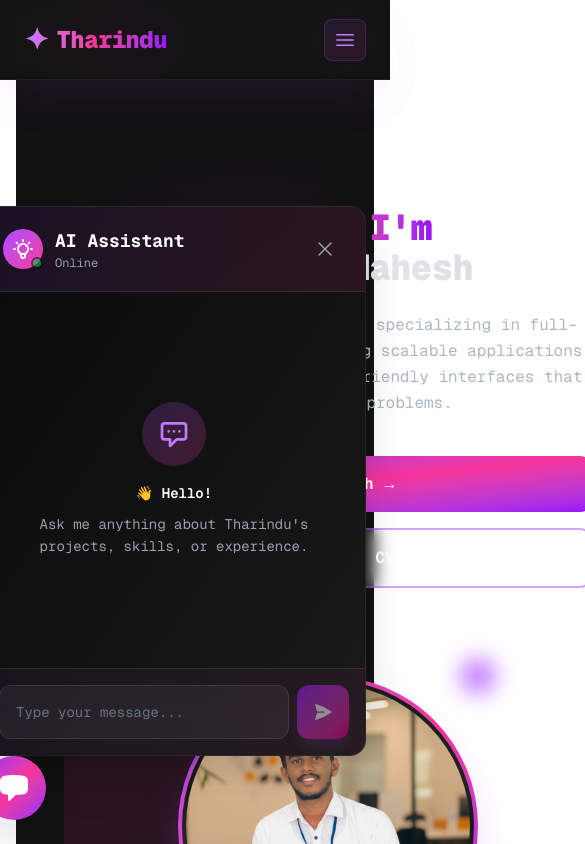
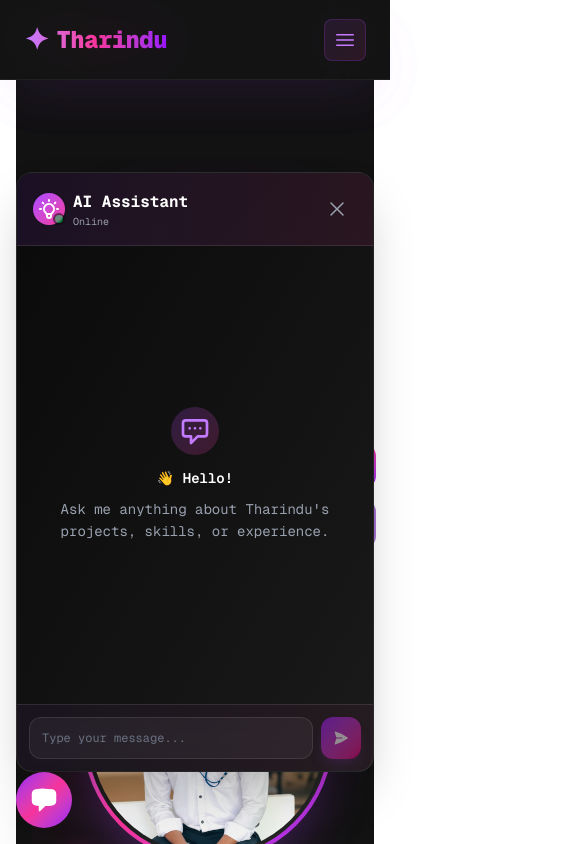
Before and after one commit to TharinduMahesh/portfolioTharindu, a Next.js app: page / in a window 390 px wide. Both pictures are taken after a click on the button 334 px from the left and 788 px from the top of the page. Shown: the top 844 px of the page, 585 px wide, since content can reach past the window. Built offline with nearby package versions, Linux system fonts and the light colour scheme.

Commit message:
update the mobile view

```diff
--- a/src/app/components/AIChatbot.tsx
+++ b/src/app/components/AIChatbot.tsx
@@ -75,20 +75,16 @@ export default function AIChatbot() {
     }
   };
 
-  const darkBg = "bg-[#181818]";
-  const lightText = "text-white";
-  const accentColor = "text-purple-500";
-
   return (
-    <div className="fixed bottom-6 right-6 z-50">
+    <div className="fixed bottom-4 right-4 sm:bottom-6 sm:right-6 z-50">
       {/* Chat Window */}
       {isOpen && (
-        <div className="w-96 h-[550px] shadow-2xl rounded-2xl flex flex-col overflow-hidden bg-gradient-to-br from-[#0a0a0a] to-[#1a1a1a] border border-white/10 backdrop-blur-xl">
+        <div className="w-[calc(100vw-2rem)] sm:w-96 h-[calc(100vh-8rem)] sm:h-[550px] max-h-[600px] shadow-2xl rounded-2xl flex flex-col overflow-hidden bg-gradient-to-br from-[#0a0a0a] to-[#1a1a1a] border border-white/10 backdrop-blur-xl">
           {/* Header */}
-          <div className="relative flex justify-between items-center p-5 border-b border-white/10 bg-gradient-to-r from-purple-500/10 to-pink-500/10">
-            <div className="flex items-center gap-3">
+          <div className="relative flex justify-between items-center p-4 sm:p-5 border-b border-white/10 bg-gradient-to-r from-purple-500/10 to-pink-500/10">
+            <div className="flex items-center gap-2 sm:gap-3">
               <div className="relative">
-                <div className="w-10 h-10 rounded-full bg-gradient-to-br from-purple-500 to-pink-500 flex items-center justify-center">
+                <div className="w-8 h-8 sm:w-10 sm:h-10 rounded-full bg-gradient-to-br from-purple-500 to-pink-500 flex items-center justify-center">
                   <svg className="w-6 h-6 text-white" fill="none" stroke="currentColor" viewBox="0 0 24 24">
                     <path strokeLinecap="round" strokeLinejoin="round" strokeWidth={2} d="M9.663 17h4.673M12 3v1m6.364 1.636l-.707.707M21 12h-1M4 12H3m3.343-5.657l-.707-.707m2.828 9.9a5 5 0 117.072 0l-.548.547A3.374 3.374 0 0014 18.469V19a2 2 0 11-4 0v-.531c0-.895-.356-1.754-.988-2.386l-.548-.547z" />
                   </svg>
@@ -96,8 +92,8 @@ export default function AIChatbot() {
                 <span className="absolute bottom-0 right-0 h-3 w-3 rounded-full bg-green-500 border-2 border-[#0a0a0a] animate-pulse"></span>
               </div>
               <div>
-                <span className="text-white font-bold text-lg">AI Assistant</span>
-                <p className="text-xs text-gray-400">Online</p>
+                <span className="text-white font-bold text-base sm:text-lg">AI Assistant</span>
+                <p className="text-[10px] sm:text-xs text-gray-400">Online</p>
               </div>
             </div>
             <button
@@ -109,24 +105,24 @@ export default function AIChatbot() {
           </div>
 
           {/* Messages */}
-          <div className="flex-grow overflow-y-auto p-5 space-y-4 scrollbar-thin scrollbar-thumb-purple-500/20 scrollbar-track-transparent">
+          <div className="flex-grow overflow-y-auto p-3 sm:p-5 space-y-3 sm:space-y-4 scrollbar-thin scrollbar-thumb-purple-500/20 scrollbar-track-transparent">
             {messages.length === 0 && (
-              <div className="h-full flex flex-col items-center justify-center text-center px-6">
-                <div className="w-16 h-16 rounded-full bg-gradient-to-br from-purple-500/20 to-pink-500/20 flex items-center justify-center mb-4">
+              <div className="h-full flex flex-col items-center justify-center text-center px-4 sm:px-6">
+                <div className="w-12 h-12 sm:w-16 sm:h-16 rounded-full bg-gradient-to-br from-purple-500/20 to-pink-500/20 flex items-center justify-center mb-3 sm:mb-4">
                   <svg className="w-8 h-8 text-purple-400" fill="none" stroke="currentColor" viewBox="0 0 24 24">
                     <path strokeLinecap="round" strokeLinejoin="round" strokeWidth={2} d="M8 10h.01M12 10h.01M16 10h.01M9 16H5a2 2 0 01-2-2V6a2 2 0 012-2h14a2 2 0 012 2v8a2 2 0 01-2 2h-5l-5 5v-5z" />
                   </svg>
                 </div>
                 <p className="text-gray-400 text-sm leading-relaxed">
                   <span className="block font-semibold text-white mb-2">👋 Hello!</span>
-                  Ask me anything about Tharindu's projects, skills, or experience.
+                  Ask me anything about Tharindu&apos;s projects, skills, or experience.
                 </p>
               </div>
             )}
             {messages.map((m) => (
               <div key={m.id} className={`flex ${m.role === "user" ? "justify-end" : "justify-start"} animate-fadeIn`}>
                 <div
-                  className={`max-w-[85%] p-4 rounded-2xl text-sm leading-relaxed ${
+                  className={`max-w-[85%] p-3 sm:p-4 rounded-2xl text-xs sm:text-sm leading-relaxed ${
                     m.role === "user"
                       ? "bg-gradient-to-br from-purple-600 to-pink-600 text-white rounded-br-md shadow-lg shadow-purple-500/20"
                       : "bg-white/5 text-gray-200 rounded-tl-md border border-white/10 backdrop-blur-sm"
@@ -150,10 +146,10 @@ export default function AIChatbot() {
           </div>
 
           {/* Input */}
-          <form onSubmit={handleSubmit} className="p-4 border-t border-white/10 bg-gradient-to-r from-purple-500/5 to-pink-500/5">
+          <form onSubmit={handleSubmit} className="p-3 sm:p-4 border-t border-white/10 bg-gradient-to-r from-purple-500/5 to-pink-500/5">
             <div className="flex gap-2">
               <input
-                className="flex-grow p-4 rounded-xl bg-white/5 border border-white/10 focus:border-purple-500/50 focus:ring-2 focus:ring-purple-500/20 outline-none text-sm text-white placeholder-gray-500 transition-all backdrop-blur-sm"
+                className="flex-grow p-3 sm:p-4 rounded-xl bg-white/5 border border-white/10 focus:border-purple-500/50 focus:ring-2 focus:ring-purple-500/20 outline-none text-xs sm:text-sm text-white placeholder-gray-500 transition-all backdrop-blur-sm"
                 value={input}
                 onChange={handleInputChange}
                 placeholder="Type your message..."
@@ -162,9 +158,9 @@ export default function AIChatbot() {
               <button
                 type="submit"
                 disabled={isLoading || !input.trim()}
-                className="p-4 rounded-xl bg-gradient-to-br from-purple-600 to-pink-600 hover:from-purple-500 hover:to-pink-500 transition-all duration-300 disabled:opacity-50 disabled:cursor-not-allowed shadow-lg shadow-purple-500/20 hover:shadow-purple-500/40 hover:scale-105"
+                className="p-3 sm:p-4 rounded-xl bg-gradient-to-br from-purple-600 to-pink-600 hover:from-purple-500 hover:to-pink-500 transition-all duration-300 disabled:opacity-50 disabled:cursor-not-allowed shadow-lg shadow-purple-500/20 hover:shadow-purple-500/40 hover:scale-105"
               >
-                <PaperAirplaneIcon className="h-5 w-5 text-white" />
+                <PaperAirplaneIcon className="h-4 w-4 sm:h-5 sm:w-5 text-white" />
               </button>
             </div>
           </form>
@@ -174,10 +170,10 @@ export default function AIChatbot() {
       {/* Floating Button */}
       <button
         onClick={toggleChat}
-        className="group w-16 h-16 rounded-full shadow-2xl bg-gradient-to-br from-purple-600 via-pink-500 to-purple-600 flex items-center justify-center hover:scale-110 transition-all duration-300 hover:shadow-purple-500/50 relative overflow-hidden"
+        className="group w-14 h-14 sm:w-16 sm:h-16 rounded-full shadow-2xl bg-gradient-to-br from-purple-600 via-pink-500 to-purple-600 flex items-center justify-center hover:scale-110 transition-all duration-300 hover:shadow-purple-500/50 relative overflow-hidden"
       >
         <div className="absolute inset-0 bg-gradient-to-br from-pink-600 via-purple-500 to-pink-600 opacity-0 group-hover:opacity-100 transition-opacity duration-300"></div>
-        <ChatBubbleLeftIcon className="h-8 w-8 text-white relative z-10" />
+        <ChatBubbleLeftIcon className="h-7 w-7 sm:h-8 sm:w-8 text-white relative z-10" />
         {!isOpen && (
           <span className="absolute -top-1 -right-1 w-4 h-4 bg-green-500 rounded-full border-2 border-white animate-pulse"></span>
         )}
--- a/src/app/components/EmailSection.tsx
+++ b/src/app/components/EmailSection.tsx
@@ -39,7 +39,7 @@ const EmailSection = () => {
         const errorData = await response.json();
         setError(`Failed to send. Error: ${errorData.error || response.statusText}`);
       }
-    } catch (err) {
+    } catch {
       setError("An unexpected error occurred. Please try again later.");
     } finally {
       setIsSubmitting(false);
@@ -53,7 +53,7 @@ const EmailSection = () => {
       viewport={{ once: true, amount: 0.2 }}
       transition={{ duration: 0.8 }}
       id="contact"
-      className='grid md:grid-cols-2 my-16 py-20 gap-12 relative overflow-hidden'
+      className='grid md:grid-cols-2 my-12 sm:my-16 py-12 sm:py-20 gap-8 sm:gap-12 relative overflow-hidden'
     >
       {/* Background gradient effects */}
       <div className="absolute inset-0 overflow-hidden pointer-events-none">
@@ -69,7 +69,7 @@ const EmailSection = () => {
           viewport={{ once: true }}
           transition={{ duration: 0.6, delay: 0.2 }}
         >
-          <h2 className='text-4xl md:text-5xl font-bold text-white mb-4'>
+          <h2 className='text-3xl sm:text-4xl md:text-5xl font-bold text-white mb-3 sm:mb-4'>
             Let&apos;s <span className="bg-gradient-to-r from-purple-400 to-pink-600 bg-clip-text text-transparent">Connect</span>
           </h2>
           <p className='text-[#ADB7BE] text-lg mb-8 max-w-md leading-relaxed'>
@@ -98,7 +98,7 @@ const EmailSection = () => {
           whileInView={{ opacity: 1, x: 0 }}
           viewport={{ once: true }}
           transition={{ duration: 0.6, delay: 0.3 }}
-          className="bg-gradient-to-br from-white/5 to-white/0 backdrop-blur-sm rounded-2xl p-8 border border-white/10"
+          className="bg-gradient-to-br from-white/5 to-white/0 backdrop-blur-sm rounded-2xl p-6 sm:p-8 border border-white/10"
         >
           {emailSubmitted ? (
             <motion.div
@@ -112,39 +112,39 @@ const EmailSection = () => {
                 </svg>
               </div>
               <h3 className="text-2xl font-bold text-white mb-2">Message Sent!</h3>
-              <p className="text-green-400 text-lg">Thank you for reaching out. I'll get back to you soon.</p>
+              <p className="text-green-400 text-lg">Thank you for reaching out. I&apos;ll get back to you soon.</p>
             </motion.div>
           ) : (
-            <form className='flex flex-col space-y-5' onSubmit={handleSubmit}>
+            <form className='flex flex-col space-y-4 sm:space-y-5' onSubmit={handleSubmit}>
               <div>
-                <label htmlFor="email" className="text-white block mb-2 text-sm font-semibold">Your Email</label>
+                <label htmlFor="email" className="text-white block mb-2 text-xs sm:text-sm font-semibold">Your Email</label>
                 <input
                   name="email"
                   type="email"
                   id="email"
                   required
-                  className="bg-[#0a0a0a] border border-white/10 placeholder-[#9CA2A9] text-gray-100 text-base rounded-xl block w-full p-4 focus:border-purple-500 focus:ring-2 focus:ring-purple-500/20 transition-all outline-none"
+                  className="bg-[#0a0a0a] border border-white/10 placeholder-[#9CA2A9] text-gray-100 text-sm sm:text-base rounded-xl block w-full p-3 sm:p-4 focus:border-purple-500 focus:ring-2 focus:ring-purple-500/20 transition-all outline-none"
                   placeholder="jacob@example.com"
                 />
               </div>
               <div>
-                <label htmlFor="subject" className="text-white block mb-2 text-sm font-semibold">Subject</label>
+                <label htmlFor="subject" className="text-white block mb-2 text-xs sm:text-sm font-semibold">Subject</label>
                 <input
                   name="subject"
                   type="text"
                   id="subject"
                   required
-                  className="bg-[#0a0a0a] border border-white/10 placeholder-[#9CA2A9] text-gray-100 text-base rounded-xl block w-full p-4 focus:border-purple-500 focus:ring-2 focus:ring-purple-500/20 transition-all outline-none"
+                  className="bg-[#0a0a0a] border border-white/10 placeholder-[#9CA2A9] text-gray-100 text-sm sm:text-base rounded-xl block w-full p-3 sm:p-4 focus:border-purple-500 focus:ring-2 focus:ring-purple-500/20 transition-all outline-none"
                   placeholder="Let's collaborate on..."
                 />
               </div>
               <div>
-                <label htmlFor="message" className="text-white block mb-2 text-sm font-semibold">Message</label>
+                <label htmlFor="message" className="text-white block mb-2 text-xs sm:text-sm font-semibold">Message</label>
                 <textarea
                   name="message"
                   id="message"
                   rows={5}
-                  className="bg-[#0a0a0a] border border-white/10 placeholder-[#9CA2A9] text-gray-100 text-base rounded-xl block w-full p-4 focus:border-purple-500 focus:ring-2 focus:ring-purple-500/20 transition-all outline-none resize-none"
+                  className="bg-[#0a0a0a] border border-white/10 placeholder-[#9CA2A9] text-gray-100 text-sm sm:text-base rounded-xl block w-full p-3 sm:p-4 focus:border-purple-500 focus:ring-2 focus:ring-purple-500/20 transition-all outline-none resize-none"
                   placeholder="Your message here..."
                 />
               </div>
@@ -154,7 +154,7 @@ const EmailSection = () => {
                 whileTap={{ scale: 0.98 }}
                 type="submit"
                 disabled={isSubmitting}
-                className={`group relative bg-gradient-to-br from-purple-600 via-pink-500 to-purple-600 text-white font-bold py-4 px-8 rounded-xl w-full transition-all duration-300 overflow-hidden ${
+                className={`group relative bg-gradient-to-br from-purple-600 via-pink-500 to-purple-600 text-white font-bold py-3 sm:py-4 px-6 sm:px-8 rounded-xl w-full text-sm sm:text-base transition-all duration-300 overflow-hidden ${
                   isSubmitting ? 'opacity-50 cursor-not-allowed' : 'hover:shadow-2xl hover:shadow-purple-500/50 cursor-pointer'
                 }`}
               >
--- a/src/app/components/HeroSection.tsx
+++ b/src/app/components/HeroSection.tsx
@@ -8,14 +8,14 @@ import Link from "next/link";
 
 const HeroSection = () => {
   return (
-    <section className="lg:py-20 py-12 relative" id="home">
+    <section className="py-8 sm:py-12 lg:py-20 relative" id="home">
       {/* Background gradient orbs */}
       <div className="absolute inset-0 overflow-hidden pointer-events-none">
         <div className="absolute top-20 left-10 w-72 h-72 bg-purple-500/20 rounded-full blur-3xl animate-pulse"></div>
         <div className="absolute bottom-20 right-10 w-96 h-96 bg-pink-500/20 rounded-full blur-3xl animate-pulse" style={{animationDelay: '1s'}}></div>
       </div>
 
-      <div className="grid grid-cols-1 sm:grid-cols-12 gap-12 items-center relative z-10">
+      <div className="grid grid-cols-1 sm:grid-cols-12 gap-8 sm:gap-12 items-center relative z-10">
         {/* Text Section */}
         <motion.div
           initial={{ opacity: 0, y: 50 }}
@@ -30,7 +30,7 @@ const HeroSection = () => {
             className="inline-block mb-4 px-4 py-2 rounded-full bg-gradient-to-r from-purple-500/10 to-pink-500/10 border border-purple-500/20"
           >          </motion.div> */}
 
-          <h1 className="text-white mb-6 text-4xl sm:text-5xl lg:text-7xl lg:leading-tight font-black tracking-tight">
+          <h1 className="text-white mb-4 sm:mb-6 text-3xl sm:text-5xl lg:text-7xl leading-tight lg:leading-tight font-black tracking-tight">
             <span className="text-transparent bg-clip-text bg-gradient-to-r from-purple-400 via-pink-500 to-purple-600 animate-gradient">
               Hello, I&apos;m{" "}
             </span>
@@ -51,17 +51,17 @@ const HeroSection = () => {
               className="block bg-gradient-to-r from-white to-gray-300 bg-clip-text text-transparent"
             />
           </h1>
-          <p className="text-[#ADB7BE] text-base sm:text-lg mb-10 lg:text-xl leading-relaxed max-w-2xl mx-auto sm:mx-0">
+          <p className="text-[#ADB7BE] text-sm sm:text-base lg:text-lg mb-6 sm:mb-10 leading-relaxed max-w-2xl mx-auto sm:mx-0 px-2 sm:px-0">
             A passionate software engineer specializing in full-stack
             web development. Building scalable applications and
             crafting efficient, user-friendly interfaces that solve real-world problems.
           </p>
-          <div className="flex flex-col sm:flex-row gap-4 justify-center sm:justify-start">
+          <div className="flex flex-col sm:flex-row gap-3 sm:gap-4 justify-center sm:justify-start px-2 sm:px-0">
             <Link href="/contact" passHref>
               <motion.button
                 whileHover={{ scale: 1.05, y: -2 }}
                 whileTap={{ scale: 0.95 }}
-                className="group px-8 py-4 rounded-xl bg-gradient-to-br from-purple-600 via-pink-500 to-purple-600 hover:shadow-2xl hover:shadow-purple-500/50 text-white font-bold text-base w-full sm:w-auto transition-all duration-300 cursor-pointer relative overflow-hidden"
+                className="group px-6 sm:px-8 py-3 sm:py-4 rounded-xl bg-gradient-to-br from-purple-600 via-pink-500 to-purple-600 hover:shadow-2xl hover:shadow-purple-500/50 text-white font-bold text-sm sm:text-base w-full sm:w-auto transition-all duration-300 cursor-pointer relative overflow-hidden"
               >
                 <span className="relative z-10 flex items-center justify-center gap-2">
                   Get in Touch
@@ -75,7 +75,7 @@ const HeroSection = () => {
               <motion.button
                 whileHover={{ scale: 1.05, y: -2 }}
                 whileTap={{ scale: 0.95 }}
-                className="group px-8 py-4 rounded-xl bg-white/5 border-2 border-purple-500/50 backdrop-blur-sm hover:bg-purple-500/10 hover:border-purple-400 text-white font-bold text-base w-full sm:w-auto transition-all duration-300 cursor-pointer"
+                className="group px-6 sm:px-8 py-3 sm:py-4 rounded-xl bg-white/5 border-2 border-purple-500/50 backdrop-blur-sm hover:bg-purple-500/10 hover:border-purple-400 text-white font-bold text-sm sm:text-base w-full sm:w-auto transition-all duration-300 cursor-pointer"
               >
                 <span className="flex items-center justify-center gap-2">
                   <svg className="w-5 h-5" fill="none" stroke="currentColor" viewBox="0 0 24 24">
@@ -89,12 +89,12 @@ const HeroSection = () => {
         </motion.div>
 
         {/* Image Section */}
-        <div className="col-span-12 sm:col-span-5 flex justify-center sm:justify-end mt-10 sm:mt-0">
+        <div className="col-span-12 sm:col-span-5 flex justify-center sm:justify-end mt-8 sm:mt-10 md:mt-0">
           <motion.div
             initial={{ opacity: 0, scale: 0.8 }}
             animate={{ opacity: 1, scale: 1 }}
             transition={{ duration: 0.8, delay: 0.4 }}
-            className="relative rounded-full bg-gradient-to-br from-purple-500 via-pink-500 to-purple-600 p-1 w-[300px] h-[300px] lg:w-[480px] lg:h-[480px] max-w-full shadow-2xl shadow-purple-500/30 hover:shadow-purple-500/50 transition-all duration-500"
+            className="relative rounded-full bg-gradient-to-br from-purple-500 via-pink-500 to-purple-600 p-1 w-[250px] h-[250px] sm:w-[300px] sm:h-[300px] lg:w-[480px] lg:h-[480px] max-w-full shadow-2xl shadow-purple-500/30 hover:shadow-purple-500/50 transition-all duration-500"
           >
             <div className="relative w-full h-full rounded-full overflow-hidden bg-gradient-to-br from-[#0a0a0a] to-[#1a1a1a] border-4 border-white/5">
               <Image
--- a/src/app/components/Navbar.tsx
+++ b/src/app/components/Navbar.tsx
@@ -23,15 +23,8 @@ const forceHardRefresh = () => {
 const Navbar = () => {
   const [isOpen, setIsOpen] = useState(false)
   const pathname = usePathname()
-  const [isScrolledToTop, setIsScrolledToTop] = useState(true)
+  const [, setIsScrolledToTop] = useState(true)
   const [activeHash, setActiveHash] = useState<string>("")
-
-  const baseClasses =
-    "block py-2 px-4 sm:text-base rounded-lg transition-all duration-300 font-semibold tracking-wide relative"
-  const activeClasses =
-    "text-white bg-gradient-to-br from-purple-500/20 to-pink-500/20 border border-purple-500/30 shadow-lg shadow-purple-500/20"
-  const inactiveClasses =
-    "text-[#ADB7BE] hover:text-white hover:bg-white/5 hover:border hover:border-white/10"
 
   useEffect(() => {
     setIsOpen(false)
--- a/src/app/components/ProjectCard.tsx
+++ b/src/app/components/ProjectCard.tsx
@@ -33,9 +33,9 @@ const ProjectCard = ({ imgUrl, title, description, gitUrl, previewUrl }: Props)
           </Link>
         </div>
       </div>
-      <div className='text-white py-6 px-5'>
-        <h5 className='text-xl font-bold mb-2 group-hover:text-transparent group-hover:bg-clip-text group-hover:bg-gradient-to-r group-hover:from-purple-400 group-hover:to-pink-600 transition-all duration-300'>{title}</h5>
-        <p className='text-[#ADB7BE] text-sm leading-relaxed'>{description}</p>
+      <div className='text-white py-4 sm:py-6 px-4 sm:px-5'>
+        <h5 className='text-lg sm:text-xl font-bold mb-2 group-hover:text-transparent group-hover:bg-clip-text group-hover:bg-gradient-to-r group-hover:from-purple-400 group-hover:to-pink-600 transition-all duration-300'>{title}</h5>
+        <p className='text-[#ADB7BE] text-xs sm:text-sm leading-relaxed'>{description}</p>
       </div>
     </div>
   );
--- a/src/app/globals.css
+++ b/src/app/globals.css
@@ -24,5 +24,30 @@ body {
   color: var(--foreground);
   font-family: Arial, Helvetica, sans-serif;
   scroll-behavior: smooth;
+  overflow-x: hidden; /* Prevent horizontal scroll on mobile */
+}
 
+/* Smooth scrolling for mobile */
+@media (max-width: 768px) {
+  html {
+    scroll-padding-top: 80px; /* Adjust for fixed navbar */
+  }
 }
+
+/* Custom scrollbar for webkit browsers */
+::-webkit-scrollbar {
+  width: 8px;
+}
+
+::-webkit-scrollbar-track {
+  background: #0a0a0a;
+}
+
+::-webkit-scrollbar-thumb {
+  background: linear-gradient(to bottom, #a855f7, #ec4899);
+  border-radius: 4px;
+}
+
+::-webkit-scrollbar-thumb:hover {
+  background: linear-gradient(to bottom, #9333ea, #db2777);
+}
--- a/src/app/page.tsx
+++ b/src/app/page.tsx
@@ -5,13 +5,12 @@ import AboutSection from "./components/AboutSection";
 import SkillsSection from "./components/SkillsSection";
 import Project from "./components/project";
 import EmailSection from "./components/EmailSection";
-import Footer from "./components/Footer"; // Keep Footer here
 
 export default function Home() {
   return (
     <main className="flex min-h-screen flex-col bg-[#121212]">
       <Navbar />
-      <div className="container mx-auto px-12 pt-20 md:pt-24 py-4 flex-grow"> {/* pt- matches Navbar height */}
+      <div className="container mx-auto px-4 sm:px-6 md:px-12 pt-20 md:pt-24 py-4 flex-grow"> {/* pt- matches Navbar height */}
 
         <HeroSection />
 
```
Also changed, not shown: src/app/api/chat/route.ts (+7 -2 lines), src/app/components/AboutSection.tsx (+6 -6 lines), src/app/components/Footer.tsx (+10 -10 lines), src/app/components/SkillsSection.tsx (+11 -11 lines), src/app/components/project.tsx (+5 -5 lines).
